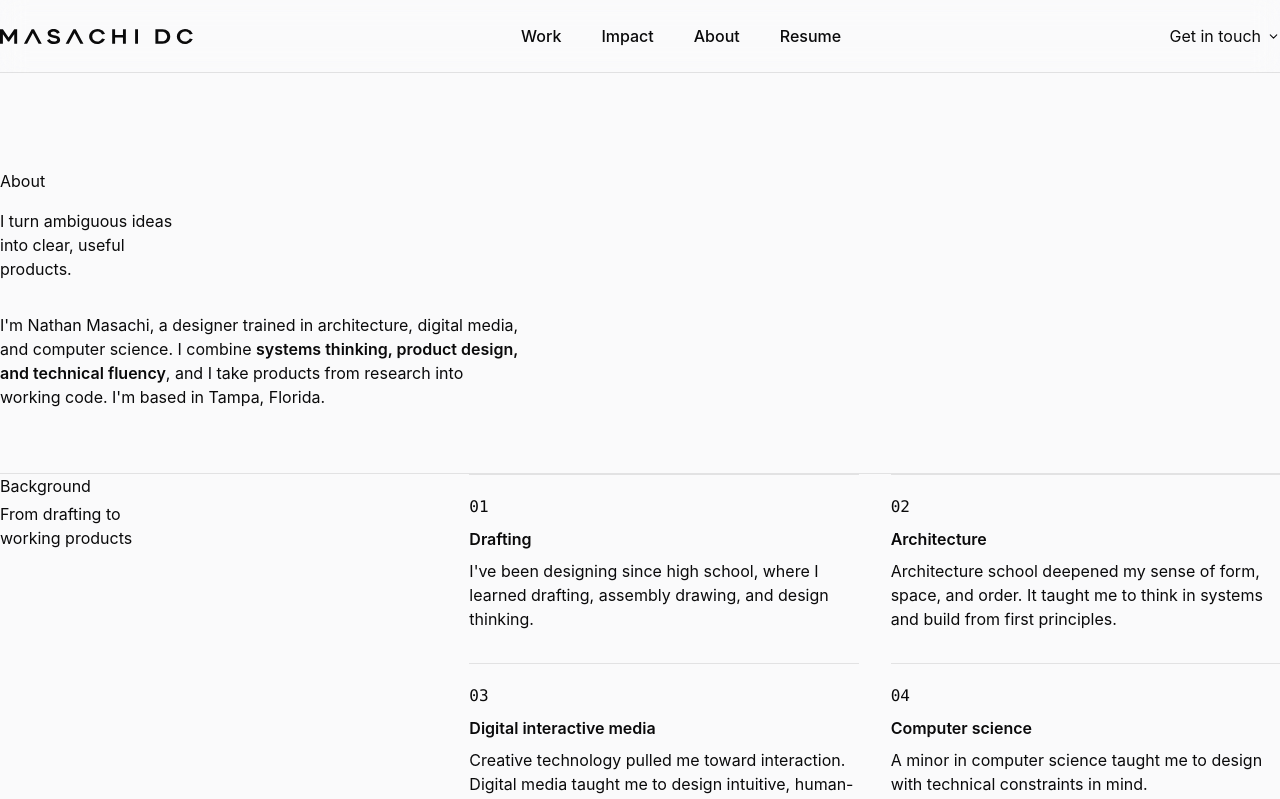
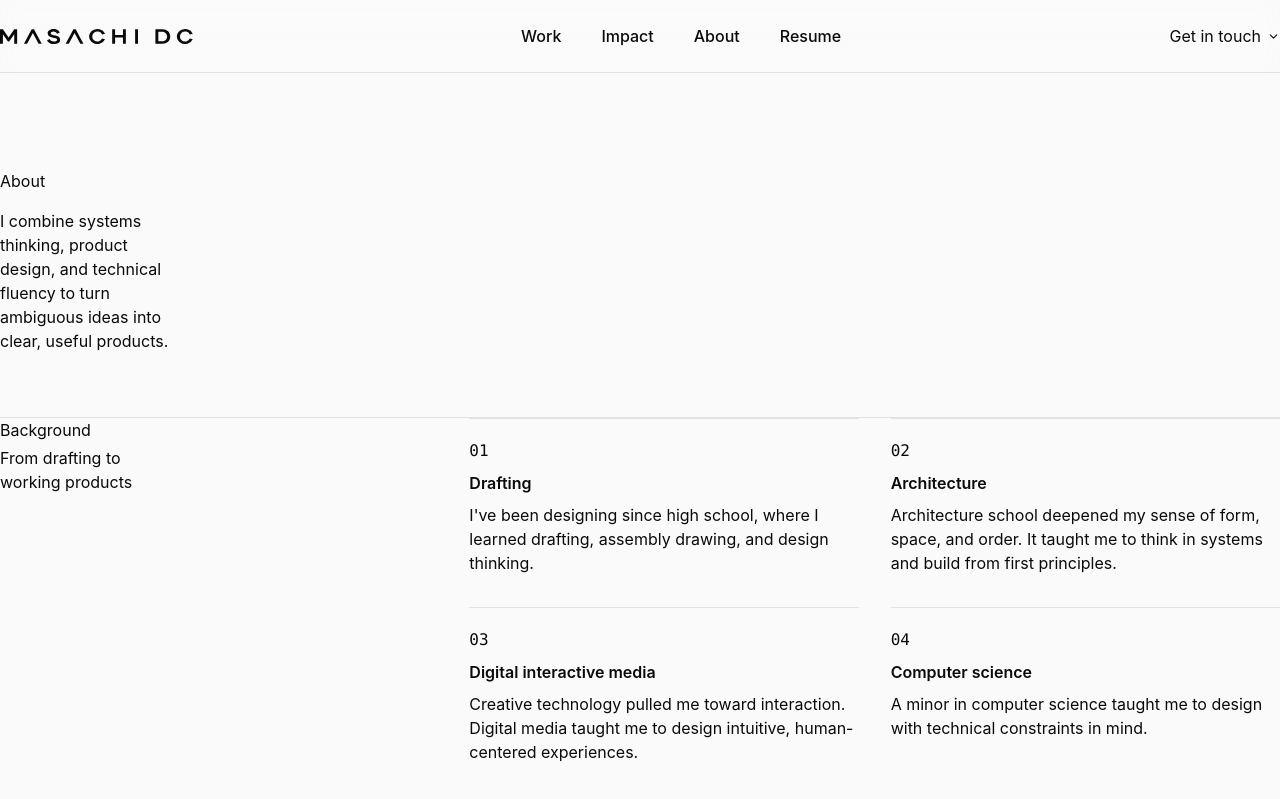
Before and after one commit to masachidc/masachi-dc-portfolio, a React (Vite) app: page /about in a window 1280 px wide. Shown: the top 799 px of the page. Built offline with nearby package versions, Linux system fonts and the light colour scheme; a web font is replaced by a local one.

Commit message:
restore navigation card proportions

```diff
--- a/src/app/components/HomeNavigationCards.tsx
+++ b/src/app/components/HomeNavigationCards.tsx
@@ -83,21 +83,21 @@ export function HomeNavigationCards() {
           <motion.li
             key={card.label}
             variants={fadeUp}
-            className="flex w-full max-w-[19rem] md:max-w-none"
+            className="flex w-full max-w-[19rem] md:max-w-[17rem] md:justify-self-center lg:max-w-[18.5rem]"
           >
             <div className="work-stage w-full">
               <span aria-hidden="true" className="work-shadow" />
               {card.external ? (
                 <a
                   href={card.href}
-                  className="work-card group relative flex aspect-[3/2] w-full overflow-hidden"
+                  className="work-card group relative flex aspect-[4/5] w-full overflow-hidden"
                 >
                   <CardContent card={card} />
                 </a>
               ) : (
                 <Link
                   to={card.href}
-                  className="work-card group relative flex aspect-[3/2] w-full overflow-hidden"
+                  className="work-card group relative flex aspect-[4/5] w-full overflow-hidden"
                 >
                   <CardContent card={card} />
                 </Link>
--- a/src/app/components/RevealLine.tsx
+++ b/src/app/components/RevealLine.tsx
@@ -24,7 +24,7 @@ export function RevealLine({ children, className = '', delay = 0, trigger = 'loa
   };
 
   return (
-    <span className="block overflow-hidden">
+    <span className="block -mb-[0.16em] overflow-hidden pb-[0.16em]">
       {trigger === 'load' ? (
         <motion.span
           initial={initial}
--- a/src/app/pages/AboutPage.tsx
+++ b/src/app/pages/AboutPage.tsx
@@ -5,7 +5,6 @@ import { PageLayout } from '../components/PageLayout';
 import { ContactSection } from '../components/ContactSection';
 import { SiteLink } from '../components/SiteLink';
 import { fadeUp, stagger, viewportOnce } from '../lib/motion';
-import { PROFILE } from '../data/profile';
 
 const PATH = [
   { stage: 'Drafting', text: "I've been designing since high school, where I learned drafting, assembly drawing, and design thinking." },
@@ -87,17 +86,10 @@ export function AboutPage() {
       meta={{
         title: 'About',
         description:
-          'Nathan Masachi is a product designer and design engineer trained in architecture, digital interactive media, and computer science, based in Tampa, Florida.',
+          'I combine systems thinking, product design, and technical fluency to turn ambiguous ideas into clear, useful products.',
       }}
       kicker="About"
-      title="I turn ambiguous ideas into clear, useful products."
-      lede={
-        <>
-          I'm {PROFILE.name}, a designer trained in architecture, digital media, and computer science. I combine{' '}
-          <strong className="font-semibold text-ink">systems thinking, product design, and technical fluency</strong>,
-          and I take products from research into working code. I'm based in {PROFILE.location}.
-        </>
-      }
+      title="I combine systems thinking, product design, and technical fluency to turn ambiguous ideas into clear, useful products."
     >
       <Band id="background" kicker="Background" title="From drafting to working products">
         <ol className="grid grid-cols-1 gap-8 sm:grid-cols-2">
```
